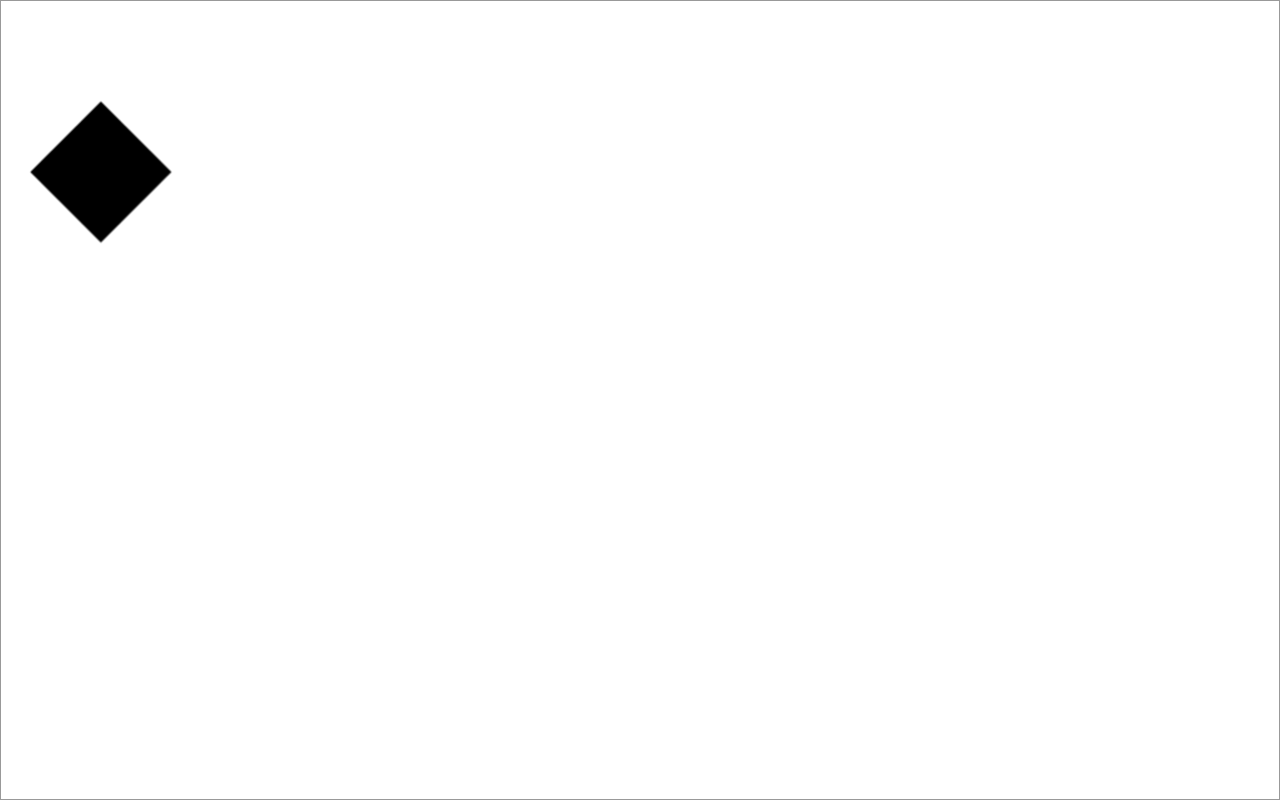
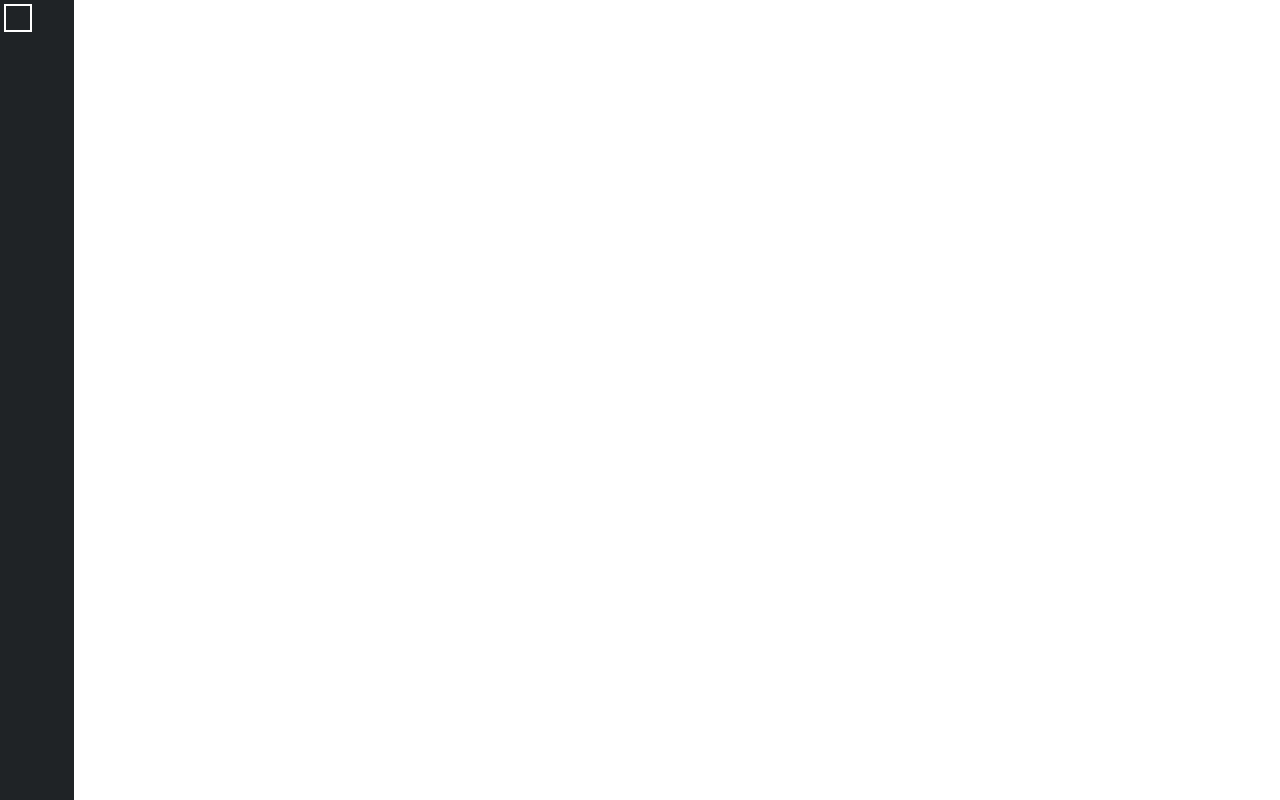
Before and after one commit to yaso9/vector-graphics-editor, a plain HTML site: page index.html in a window 1280 px wide. Drawn offline with Linux system fonts and the light colour scheme.

Commit message:
Add sidebar and tool to make a rectangle

```diff
--- a/assets/css/style.css
+++ b/assets/css/style.css
@@ -9,6 +9,28 @@ body {
     height: 100%;
 }
 
+#main-container {
+    display: flex;
+    flex-direction: row;
+    justify-items: center;
+
+    width: 100%;
+    height: 100%;
+}
+
 #main-canvas {
-    border: 1px solid #999;
 }
+
+#sidebar {
+    width: 74px;
+    height: 100%;
+
+    background-color: #1f2326;
+}
+
+.tool {
+    width: 37px;
+    height: 37px;
+
+    display: inline-block;
+}
--- a/assets/js/main.js
+++ b/assets/js/main.js
@@ -1,26 +1,70 @@
-// App state
-let state = {
-    foreground: fabric.Color.fromHex('000000'),
-    background: [fabric.Color.fromHex('FFFFFF')]
-};
+function newRectangle() {
+    data.canvas.add(new fabric.Rect({
+        left: (data.canvasSize[0] - 100) / 2,
+        top: (data.canvasSize[1] - 100) / 2,
+        fill: data.foreground,
+        width: 100,
+        height: 100
+    }));
+}
 
 // Wait for the DOM to load
 document.addEventListener('DOMContentLoaded', () => {
+    // App state
+    window.data = {
+        // ============
+        // CONSTS
+        // ============
+
+        // The canvas element (in the future)
+        canvas: {},
+
+        // Size of canvas
+        canvasSize: [
+            document.documentElement.clientWidth - 74,
+            document.documentElement.clientHeight
+        ],
+
+        // Tools
+        tools: [
+            {
+                name: 'Rectangle',
+                icon: 'rectangle',
+                action: newRectangle
+            }
+        ],
+
+        // ============
+        // END CONSTS
+        // ============
+
+        // Colors
+        foreground: fabric.Color.fromHex('000000'),
+        background: fabric.Color.fromHex('FFFFFF')
+    };
+
     // Get the canvas and context
     let canvasElement = document.getElementById('main-canvas');
 
-    // Set canvas size
-    canvasElement.width = document.documentElement.clientWidth;
-    canvasElement.height = document.documentElement.clientHeight;
+    // Set the canvas size
+    canvasElement.width = data.canvasSize[0];
+    canvasElement.height = data.canvasSize[1];
 
-    // Draw a rectangle with fabric
-    let canvas = new fabric.Canvas('main-canvas');
-    canvas.add(new fabric.Rect({
-        left: 100,
-        top: 100,
-        fill: state.foreground,
-        width: 100,
-        height: 100,
-        angle: 45
-    }))
+    // Create fabric canvas
+    data.canvas = new fabric.Canvas('main-canvas');
+
+    // Add tools to the DOM
+    data.tools.forEach((tool) => {
+        // Create DOM node
+        let el = document.createElement('div');
+
+        // Set properties
+        el.title = tool.name;
+        el.style.backgroundImage = 'url(\'/assets/img/' + tool.icon + '.png\')';
+        el.addEventListener('click', tool.action);
+        el.classList.add('tool');
+
+        // Add the node to the DOM
+        document.getElementById('sidebar').appendChild(el);
+    });
 });
--- a/index.html
+++ b/index.html
@@ -8,6 +8,9 @@
     <script src="/assets/js/main.js"></script>
 </head>
 <body>
-    <canvas id="main-canvas"></canvas>
+    <div id="main-container">
+        <div id="sidebar"></div>
+        <canvas id="main-canvas"></canvas>
+    </div>
 </body>
 </html>
```
Also changed, not shown: assets/img/rectangle.png (added), 1 other file.
